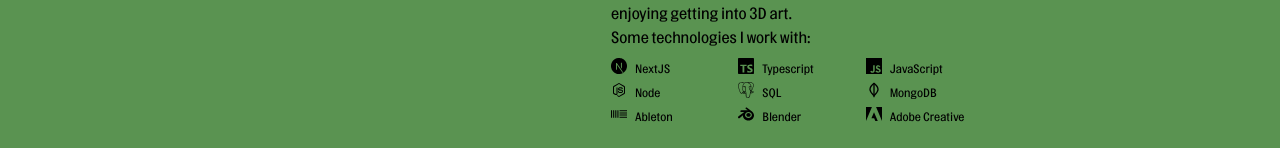
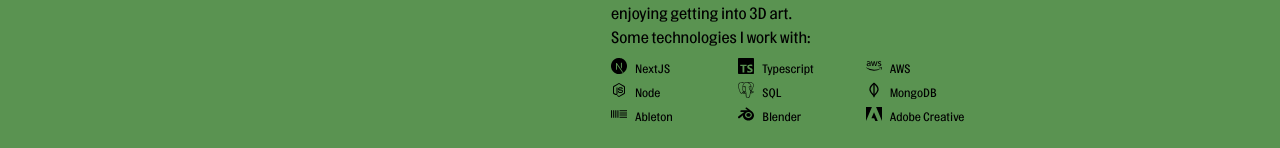
Before and after one commit to samuelho-dev/samuelho.github.io, a Next.js app: page /about in a window 1280 px wide. Shown: the part 532-680 px from the top of the page. Built offline with nearby package versions, Linux system fonts and the light colour scheme.

Commit message:
about update

```diff
--- a/src/pages/about.tsx
+++ b/src/pages/about.tsx
@@ -3,6 +3,7 @@ import React from 'react';
 import Link from 'next/link';
 import { TbBrandMongodb } from 'react-icons/tb';
 import { IoLogoNodejs } from 'react-icons/io';
+import { FaAws } from 'react-icons/fa';
 import {
   SiJavascript,
   SiTypescript,
@@ -80,8 +81,8 @@ function about() {
               <sub>Typescript</sub>
             </li>
             <li className="flex items-center gap-2">
-              <SiJavascript />
-              <sub>JavaScript</sub>
+              <FaAws />
+              <sub>AWS</sub>
             </li>
             <li className="flex items-center gap-2">
               <IoLogoNodejs />
```
